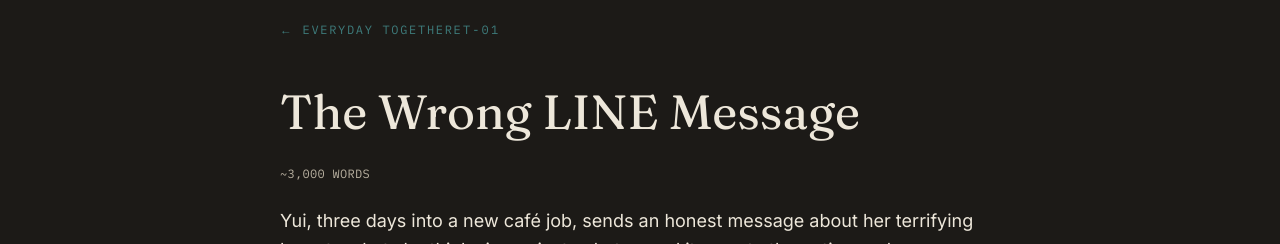
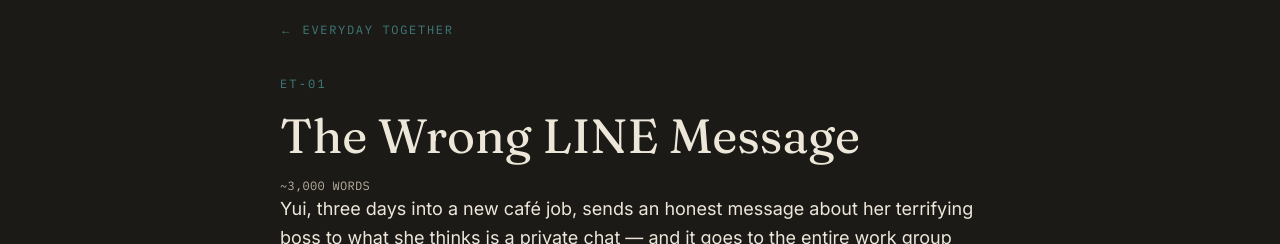
Before and after one commit to RenReadsJapan/Ren-s-Books-Site, a Next.js app: page /books/et-01-the-wrong-line-message in a window 1280 px wide. Shown: the part 121-365 px from the top of the page. Built offline with nearby package versions, Linux system fonts and the light colour scheme; no server answers; the database is empty.

Commit message:
Update page.js

```diff
--- a/app/books/[slug]/page.js
+++ b/app/books/[slug]/page.js
@@ -1,3 +1,4 @@
+import Image from "next/image";
 import Link from "next/link";
 import { notFound } from "next/navigation";
 import { books, getBookBySlug, catalogs } from "@/data/books";
@@ -11,11 +12,13 @@ export function generateStaticParams() {
 export async function generateMetadata({ params }) {
   const { slug } = await params;
   const book = getBookBySlug(slug);
+  return { title: book ? book.title : "Book not found" };
 }
 
 export default async function BookPage({ params }) {
   const { slug } = await params;
   const book = getBookBySlug(slug);
+  if (!book) notFound();
 
   const catalog = Object.values(catalogs).find(
     (c) =>
@@ -35,6 +38,20 @@ export default async function BookPage({ params }) {
         ← {catalog.name}
       </Link>
 
+      <div className={book.coverImage ? "sm:flex sm:gap-8 mb-8" : ""}>
+        {book.coverImage && (
+          <div className="relative w-40 sm:w-48 aspect-[3/4] shrink-0 mb-6 sm:mb-0 rounded-sm overflow-hidden">
+            <Image
+              src={book.coverImage}
+              alt={`Cover of ${book.title}`}
+              fill
+              sizes="200px"
+              className="object-cover"
+              priority
+            />
+          </div>
+        )}
+        <div>
           <span
             className="font-mono text-xs uppercase tracking-[0.18em]"
             style={{ color: accent.strong }}
@@ -42,20 +59,21 @@ export default async function BookPage({ params }) {
             {catalogNumber}
           </span>
           <h1
-        className="font-display text-4xl sm:text-5xl mt-3 mb-6 leading-tight"
+            className="font-display text-4xl sm:text-5xl mt-3 mb-3 leading-tight"
             style={{ color: "var(--paper-text)" }}
           >
             {book.title}
           </h1>
-
           {book.wordCount && (
             <p
-          className="font-mono text-xs uppercase tracking-wide mb-6"
+              className="font-mono text-xs uppercase tracking-wide"
               style={{ color: "var(--paper-text-soft)" }}
             >
               {book.wordCount}
             </p>
           )}
+        </div>
+      </div>
 
       <p
         className="text-lg leading-relaxed mb-8"
```
Lines whose indentation alone changed are shown as unchanged.
